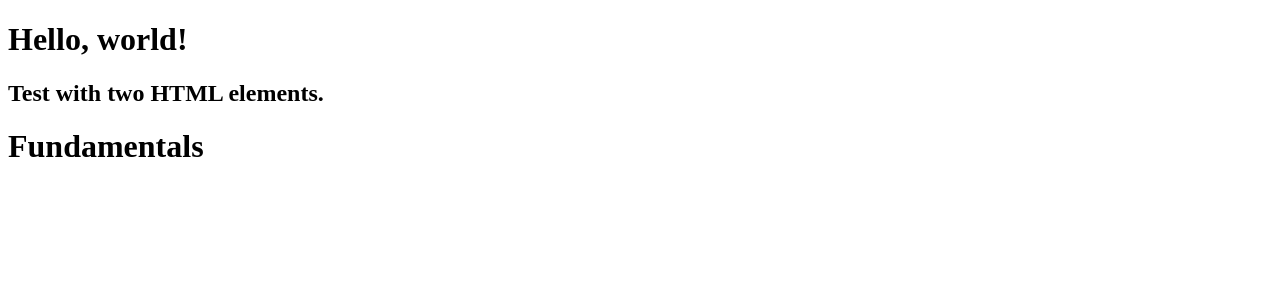
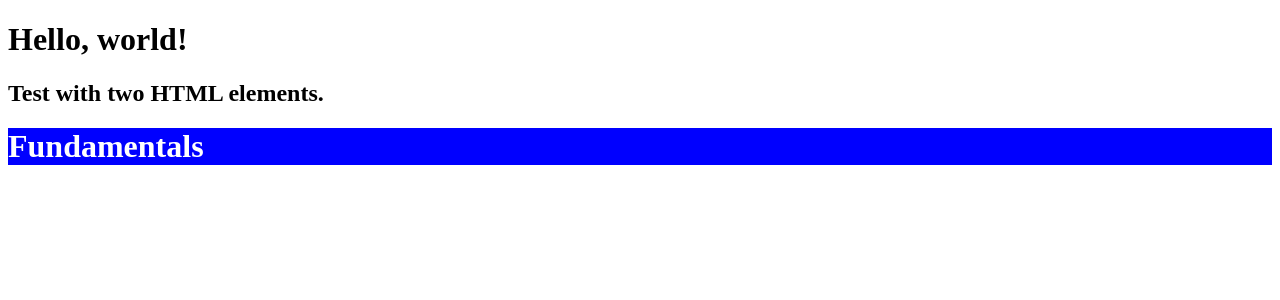
Before and after one commit to ingrisandrade/trybe_activities, a React (Create React App) app in the folder desenvolvimento-front-end/introducao_react_bloco_10/: page / in a window 1280 px wide. Shown: the top 300 px of the page. Built offline with nearby package versions, Linux system fonts and the light colour scheme.

Commit message:
add CSS in card file

```diff
--- a/desenvolvimento-front-end/introducao_react_bloco_10/src/Card.js
+++ b/desenvolvimento-front-end/introducao_react_bloco_10/src/Card.js
@@ -1,9 +1,10 @@
 import React, { Component } from "react";
+import './card.css';
 
 class Card extends Component {
   render () {
     return(
-      <h1>Fundamentals</h1>
+      <h1 className="card">Fundamentals</h1>
     );
   };
 };
--- /dev/null
+++ b/desenvolvimento-front-end/introducao_react_bloco_10/src/card.css
@@ -0,0 +1,4 @@
+.card{
+  background-color: blue;
+  color: white;
+}
```
